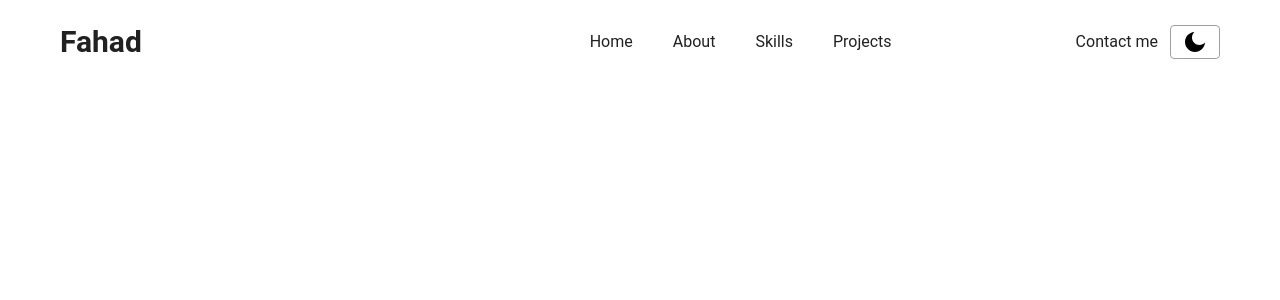
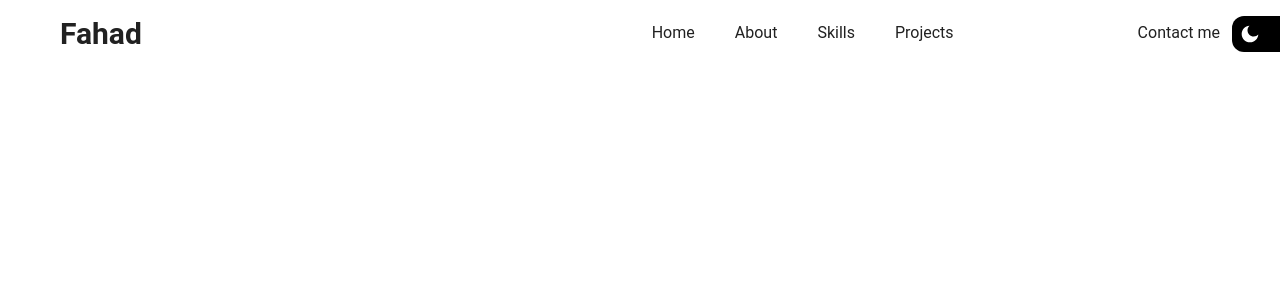
Before and after one commit to Faadi4u/portfolio, a React (Vite) app: page / in a window 1280 px wide. Shown: the top 300 px of the page. Built offline with nearby package versions, Linux system fonts and the light colour scheme.

Commit message:
Mobile navbar:Toggle functionality and responsive hamburger menu completed

```diff
--- a/src/App.css
+++ b/src/App.css
@@ -22,7 +22,6 @@
   font-family: 'FoundersGrotesk',"Roboto" , sans-serif;
   font-style: normal;
   font-weight: 600;
-  color: rgb(33,33,33);
-  font-size: 130px;
-  line-height: 98px;
+
+
 }
--- a/src/App.jsx
+++ b/src/App.jsx
@@ -1,7 +1,6 @@
 import React from 'react'
 import "./App.css"
-// import gsap from 'gsap';
-// import { useGSAP } from '@gsap/react';
+
 import "./Components/Navbar.jsx"
 import Navbar from './Components/Navbar.jsx'
 
--- a/src/Components/Navbar.jsx
+++ b/src/Components/Navbar.jsx
@@ -1,28 +1,221 @@
-import React from 'react'
+import React, { useState, useRef } from "react";
+import gsap from "gsap";
+import { useGSAP } from "@gsap/react";
 
 const Navbar = () => {
+  const [isOpen, setOpen] = useState(false);
+  const menuRef = useRef(null);
+  const navRefsMbl = useRef([]);
+  const navRefsDes = useRef([]);
+  // Desktop Menu
+  let menuItems = ["Home", "About", "Skills", "Projects", "Contact me"];
+
+  let onMouseEnter_1 = (mbl) => {
+    gsap.fromTo(
+      mbl,
+      { x: "-30%", opacity: 0 },
+      {
+        x: "0%",
+        opacity: 1,
+        duration: 0.3,
+        ease: "power2.out",
+      }
+    );
+  };
+  let onMouseLeave_1 = (mbl) => {
+    gsap.to(mbl, {
+      opacity: 0,
+      x: "50%",
+      immediateRender: false,
+      duration: 0.3,
+      ease: "power2.in",
+    });
+  };
+  let onMouseEnter_2 = (des) => {
+    gsap.fromTo(
+      des,
+      { x: "-30%", opacity: 0 },
+      {
+        x: "0%",
+        opacity: 1,
+        duration: 0.3,
+        ease: "power2.out",
+      }
+    );
+  };
+  let onMouseLeave_2 = (des) => {
+    gsap.to(des, {
+      opacity: 0,
+      x: "50%",
+      immediateRender: false,
+      duration: 0.3,
+      ease: "power2.in",
+    });
+  };
+  // Mobile Menu
+  useGSAP(() => {
+    if (isOpen) {
+      gsap.to(menuRef.current, {
+        y: 0,
+        opacity: 1,
+        duration: 0.4,
+        ease: "power2.out",
+        pointerEvents: "auto",
+      });
+    } else {
+      gsap.to(menuRef.current, {
+        y: -100,
+        opacity: 0,
+        duration: 0.3,
+        ease: "power2.in",
+        pointerEvents: "none",
+      });
+    }
+  }, [isOpen]);
 
   return (
-    <div className='NavBAr flex justify-between h-full w-screen px-5 min-[1024px]:px-15 py-6 font-neue'>
+    <>
+      <div className="NavBAr relative flex justify-between h-full w-screen px-5 min-[1024px]:pl-15 pr-0 py-4 font-neue">
+        {/* Desktop MENU  */}
+        {isOpen ? (
           <div className="Logo">
-        <h1 className='min-[1024px]:text-3xl text-2xl font-bold'>Fahad</h1>
+            <h1 className="relative text-3xl z-50 text-white font-bold">
+              Fahad
+            </h1>
           </div>
+        ) : (
+          <div className="Logo">
+            <h1 className="min-[1024px]:text-3xl text-xl font-bold">Fahad</h1>
+          </div>
+        )}
+
         <div className="NavElems flex items-center min-[1024px]:gap-3 gap-2 ">
-        <div className='navItems flex gap-10'>
-        {["Home" , "About" , "Skills" , "Projects" , "Contact me"].map((items , index) =>{
-            return <a className={`flex max-[1024px]:hidden  ${index === 4 && "ml-36" }`} href="" >{items}</a>
-        })}
+          <div className="navItems flex gap-10">
+            {menuItems.map((items, index) => (
+              <ul
+                className={`flex overflow-hidden max-[1024px]:hidden ${
+                  index === 4 && "ml-36"
+                }`}
+                key={index}
+                href=""
+              >
+                <li
+                  onMouseEnter={() => {
+                    onMouseEnter_2(navRefsDes.current[index]);
+                  }}
+                  onMouseLeave={() => {
+                    onMouseLeave_2(navRefsDes.current[index]);
+                  }}
+                  className="flex flex-col cursor-pointer"
+                >
+                  {items}
+                  <span
+                    ref={(des) => {
+                      navRefsDes.current[index] = des;
+                    }}
+                    className="border opacity-0"
+                  ></span>
+                </li>
+              </ul>
+            ))}
           </div>
-      <div className="theme border px-3 py-1 border-zinc-400 rounded">
-        <svg className='min-[1024px]:h-6 h-4' xmlns="http://www.w3.org/2000/svg" viewBox="0 0 24 24" fill="rgba(0,0,0,1)"><path d="M11.3807 2.01886C9.91573 3.38768 9 5.3369 9 7.49999C9 11.6421 12.3579 15 16.5 15C18.6631 15 20.6123 14.0843 21.9811 12.6193C21.6613 17.8537 17.3149 22 12 22C6.47715 22 2 17.5228 2 12C2 6.68514 6.14629 2.33869 11.3807 2.01886Z"></path></svg>
+
+          {/* MENU ICON */}
+          <div
+            onClick={() => setOpen(!isOpen)}
+            className="Menu min-[1024px]:hidden "
+          >
+            {isOpen ? (
+              <svg
+                onClick={() => setOpen(false)}
+                className="min-[1024px]:h-6 h-7 relative z-50"
+                xmlns="http://www.w3.org/2000/svg"
+                viewBox="0 0 24 24"
+                fill="rgba(255,255,255,1)"
+              >
+                <path d="M11.9997 10.5865L16.9495 5.63672L18.3637 7.05093L13.4139 12.0007L18.3637 16.9504L16.9495 18.3646L11.9997 13.4149L7.04996 18.3646L5.63574 16.9504L10.5855 12.0007L5.63574 7.05093L7.04996 5.63672L11.9997 10.5865Z"></path>
+              </svg>
+            ) : (
+              <svg
+                className="min-[1024px]:h-6 h-6"
+                xmlns="http://www.w3.org/2000/svg"
+                viewBox="0 0 24 24"
+                fill="rgba(0,0,0,1)"
+              >
+                <path d="M3 4H21V6H3V4ZM3 11H21V13H3V11ZM3 18H21V20H3V18Z"></path>
+              </svg>
+            )}
           </div>
-      <div className="Menu  min-[1024px]:hidden border px-3 py-1 border-zinc-400 rounded">
-        <svg className='min-[1024px]:h-6 h-4' xmlns="http://www.w3.org/2000/svg" viewBox="0 0 24 24" fill="rgba(0,0,0,1)"><path d="M3 4H21V6H3V4ZM3 11H21V13H3V11ZM3 18H21V20H3V18Z"></path></svg>
+          {/* DARK MODE BUTTON */}
+          {isOpen ? (
+            <button className="group cursor-pointer relative bg-white z-50 pr-5 pl-2 py-2 rounded-l-xl text-white ">
+              <svg
+                className="h-5  min-[1024px]:group-hover:hidden "
+                xmlns="http://www.w3.org/2000/svg"
+                viewBox="0 0 24 24"
+                fill="black"
+              >
+                <path d="M11.3807 2.01886C9.91573 3.38768 9 5.3369 9 7.49999C9 11.6421 12.3579 15 16.5 15C18.6631 15 20.6123 14.0843 21.9811 12.6193C21.6613 17.8537 17.3149 22 12 22C6.47715 22 2 17.5228 2 12C2 6.68514 6.14629 2.33869 11.3807 2.01886Z"></path>
+              </svg>
+              <p className="min-[1024px]:group-hover:block hidden">DARK MODE</p>
+            </button>
+          ) : (
+            <button className="group cursor-pointer bg-black pr-5 pl-2 py-2 rounded-l-xl text-white">
+              <svg
+                className="h-5 "
+                xmlns="http://www.w3.org/2000/svg"
+                viewBox="0 0 24 24"
+                fill="white"
+              >
+                <path d="M11.3807 2.01886C9.91573 3.38768 9 5.3369 9 7.49999C9 11.6421 12.3579 15 16.5 15C18.6631 15 20.6123 14.0843 21.9811 12.6193C21.6613 17.8537 17.3149 22 12 22C6.47715 22 2 17.5228 2 12C2 6.68514 6.14629 2.33869 11.3807 2.01886Z"></path>
+              </svg>
+            </button>
+          )}
         </div>
       </div>
 
+      {/* MOBILE MENU  */}
+      <div
+        ref={menuRef}
+        className="mobileNav fixed top-0  left-0 h-full w-full opacity-0 scrollbar-none  min-[1024px]:hidden"
+       >
+
+        <div className="navItems h-full w-full flex flex-col bg-[#212121] text-2xl">
+          <div className=" border mt-30 border-zinc-600 w-full  "></div>
+          {["HOME", "ABOUT", "SKILLS", "PROJECT", "CONTACT"].map(
+            (items, index) => (
+              <ul
+                className={
+                  index < 10 &&
+                  "w-fit overflow-hidden max-[768px]:text-[64px]/6 tracking-tighter text-[80px]/10 font-extrabold ml-4.5 text-white "
+                }
+                key={index}
+                href=""
+              >
+                <li
+                  onMouseEnter={() => {
+                    onMouseEnter_1(navRefsMbl.current[index]);
+                  }}
+                  onMouseLeave={() => {
+                    onMouseLeave_1(navRefsMbl.current[index]);
+                  }}
+                  className="font-grotesk flex flex-col mt-5  cursor-pointer"
+                >
+                  {items}
+                  <span
+                    ref={(mbl) => {
+                      navRefsMbl.current[index] = mbl;
+                    }}
+                    className="border-3 mt-4 rounded opacity-0"
+                  ></span>
+                </li>
+              </ul>
+            )
+          )}
         </div>
-  )
-}
+      </div>
+    </>
+  );
+};
 
-export default Navbar
+export default Navbar;
```
Lines whose indentation alone changed are shown as unchanged.
